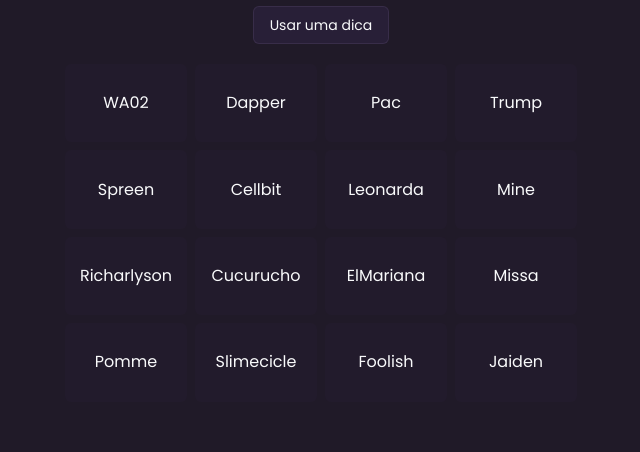
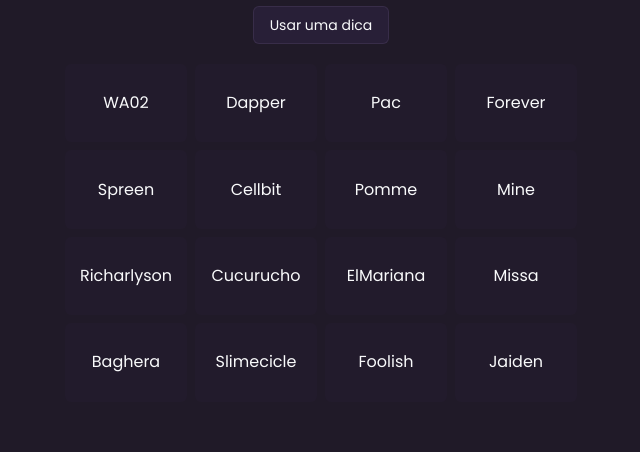
Before and after one commit to AshLightvale/qsmpconexoes, a Next.js app: page / in a window 1280 px wide. Shown: the part 166-618 px from the top of the page, without its empty margins (319-959 px from the left). Built offline with nearby package versions, Linux system fonts and the light colour scheme.

Commit message:
Update connections.ts

```diff
--- a/src/data/connections.ts
+++ b/src/data/connections.ts
@@ -614,7 +614,7 @@ export const ALL_CONNECTIONS: {
 		},
 		{
 			name: "Relacionados_BadBoyHalo",
-			items: ["Trump", "Dapper", "Leonarda", "Pomme"],
+			items: ["Forever", "Dapper", "Pomme", "Baghera"],
 		},
 	],
 	"5122023": [
```
